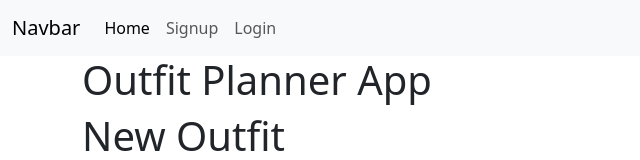
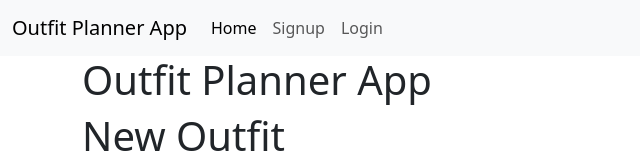
Before and after one commit to adenaeisenberg/outfit-planner, a React (Vite) app: page / in a window 1280 px wide. Shown: the top 160 px of the page, without its empty margins (0-640 px from the left). Built offline with nearby package versions, Linux system fonts and the light colour scheme; no server answers.

Commit message:
changed title on top left corner

```diff
--- a/src/Header.jsx
+++ b/src/Header.jsx
@@ -7,7 +7,7 @@ export function Header() {
       <nav className="navbar navbar-expand-lg navbar-light bg-light">
         <div className="container-fluid">
           <a className="navbar-brand" href="#">
-            Navbar
+            Outfit Planner App
           </a>
           <button
             className="navbar-toggler"
```
